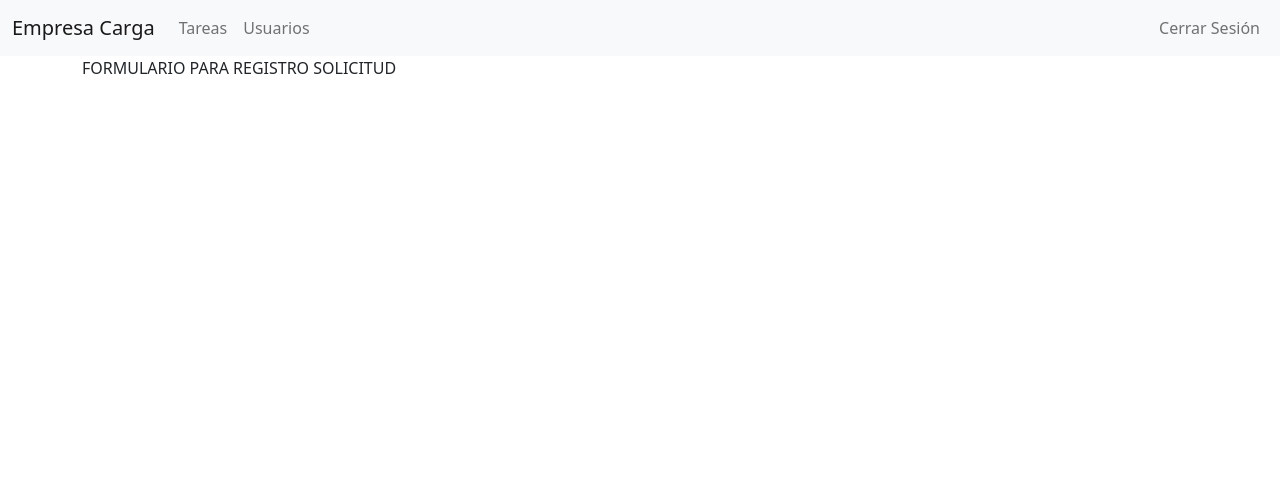
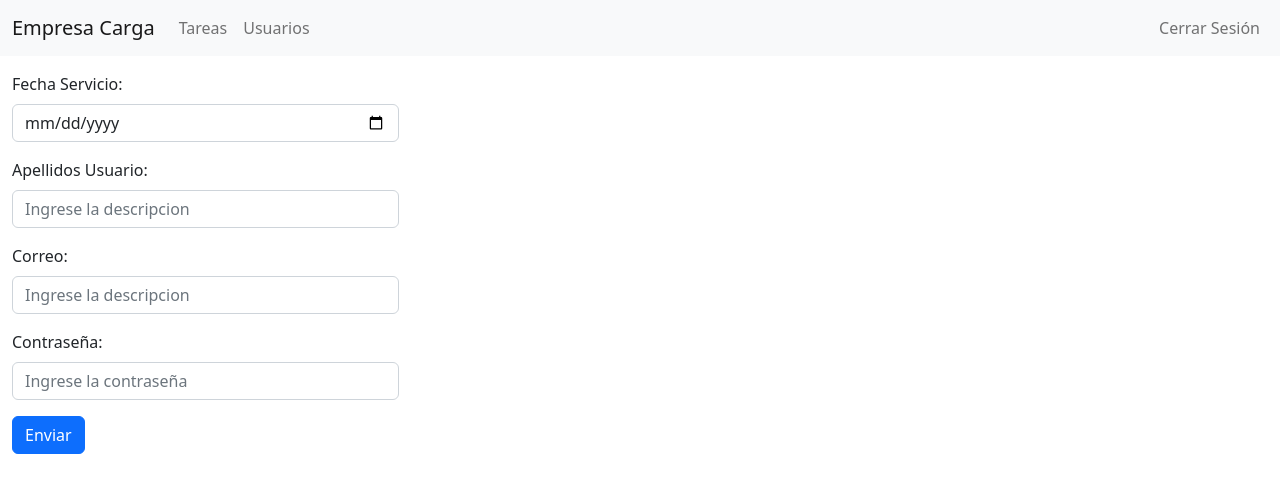
Before and after one commit to mariaperezr/PruebaSNA, a PHP site: page /Vista/FormularioSolicitud.php in a window 1280 px wide. Shown: the top 493 px of the page. Run offline with PHP 8.4, Linux system fonts and the light colour scheme; some libraries are stand-ins or nearby versions.

Commit message:
Crear Formulario de cliente
Creacion formulario

```diff
--- a/Vista/FormularioSolicitud.php
+++ b/Vista/FormularioSolicitud.php
@@ -63,13 +63,44 @@
         </div>
     </div>
 </nav>
+    <!-- <div class="container">       -->
+    <!-- </div>
+    </div> -->
 
+<div class="row">
+<div class="col-sm-4" id="contenedorFormularios"  >
     <div class="container">
+        <form method="post" class="needs-validation">
+            <div class="mb-3 mt-3">
+                <label for="uname" class="form-label">Fecha Servicio:</label>
+                <input type="date" class="form-control" id="txt_fechaServicio" placeholder="Ingrese la fecha del Servicio" name="txt_fechaServicio" required>
+                <div class="valid-feedback">Valid.</div>
+                <div class="invalid-feedback">Please fill out this field.</div>
+            </div>
 
+            <div class="mb-3">
+                <label for="pwd" class="form-label">Apellidos Usuario:</label>
+                <input type="text" class="form-control" id="txt_apellidousuario" placeholder="Ingrese la descripcion" name="txt_apellidousuario" required>
+                <div class="valid-feedback">Valid.</div>
+                <div class="invalid-feedback">Please fill out this field.</div>
+            </div>
 
-     FORMULARIO PARA REGISTRO SOLICITUD
+            <div class="mb-3">
+                <label for="pwd" class="form-label">Correo:</label>
+                <input type="text" class="form-control" id="txt_correo" placeholder="Ingrese la descripcion" name="txt_correo" required>
+                <div class="valid-feedback">Valid.</div>
+                <div class="invalid-feedback">Please fill out this field.</div>
+            </div>
 
+            <div class="mb-3">
+            <label for="pwd" class="form-label">Contraseña:</label>
+            <input type="password" class="form-control" id="txt_password" placeholder="Ingrese la contraseña" name="txt_password" required>
+            <div class="valid-feedback">Valid.</div>
+            <div class="invalid-feedback">Please fill out this field.</div>
+        </div>
 
+            <button type="button" id="btnGuardarUsuario" class="btn btn-primary">Enviar</button>
+        </form>
     </div>
 </div>
 </body>
--- a/Vista/login.php
+++ b/Vista/login.php
@@ -30,7 +30,7 @@
 
 <body>
 
-<div class="container">
+<div class="container co">
     <h2>Iniciar Sesión</h2>
     <form id="formLogin">
         <div class="form-group">
```
Lines whose indentation alone changed are shown as unchanged.
